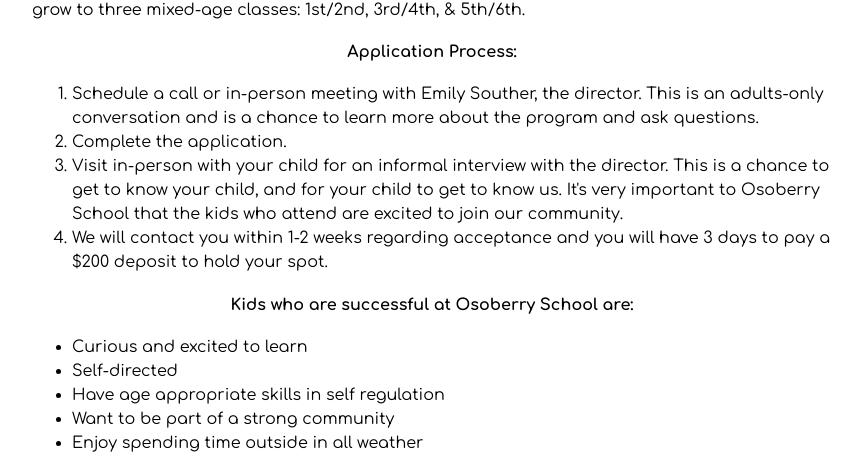
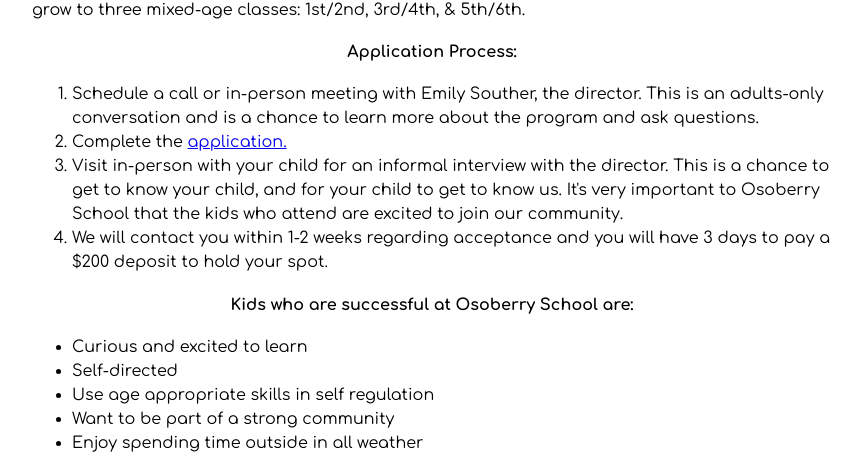
Before and after one commit to matthewsouther/osoberry, an Eleventy site: page src/apply.md in a window 1280 px wide. Shown: the part 796-1253 px from the top of the page, without its empty margins (208-1070 px from the left). Built offline with nearby package versions, Linux system fonts and the light colour scheme; Eleventy itself is replaced by a stand-in of ours; files that its build step writes are made by us from their sources.

Commit message:
Update Page “apply”

```diff
--- a/src/apply.md
+++ b/src/apply.md
@@ -22,7 +22,7 @@
 #### Application Process:
 
 1. Schedule a call or in-person meeting with Emily Souther, the director. This is an adults-only conversation and is a chance to learn more about the program and ask questions.
-2. Complete the application.
+2. Complete the [application.](https://forms.gle/YPW8pkDc4gxgxHMx8)
 3. Visit in-person with your child for an informal interview with the director. This is a chance to get to know your child, and for your child to get to know us. It's very important to Osoberry School that the kids who attend are excited to join our community.
 4. We will contact you within 1-2 weeks regarding acceptance and you will have 3 days to pay a $200 deposit to hold your spot.
 
@@ -30,7 +30,7 @@
 
 * Curious and excited to learn
 * Self-directed
-* Have age appropriate skills in self regulation
+* Use age appropriate skills in self regulation
 * Want to be part of a strong community
 * Enjoy spending time outside in all weather
 * Open to feedback and pushing through challenges
```
